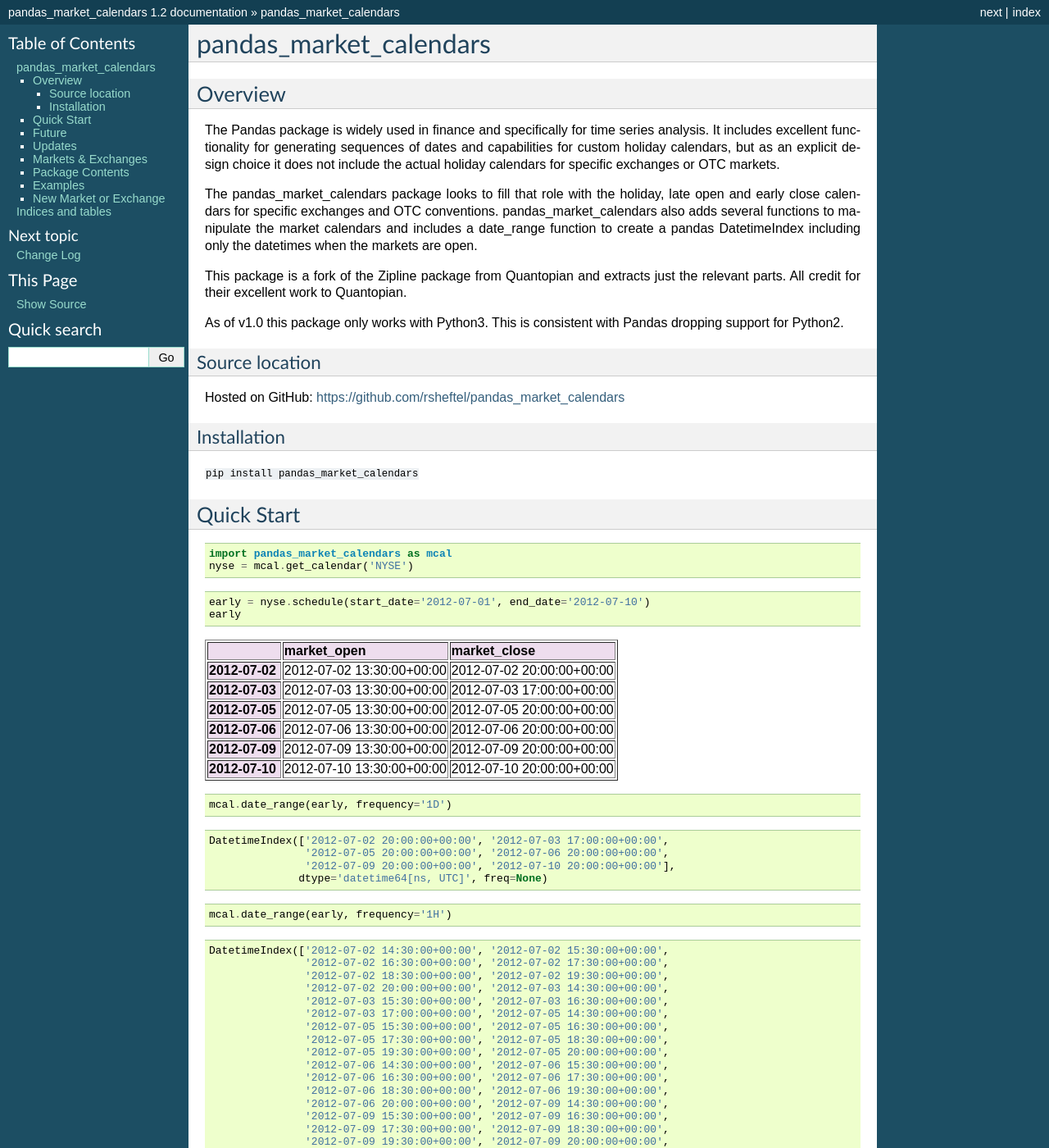
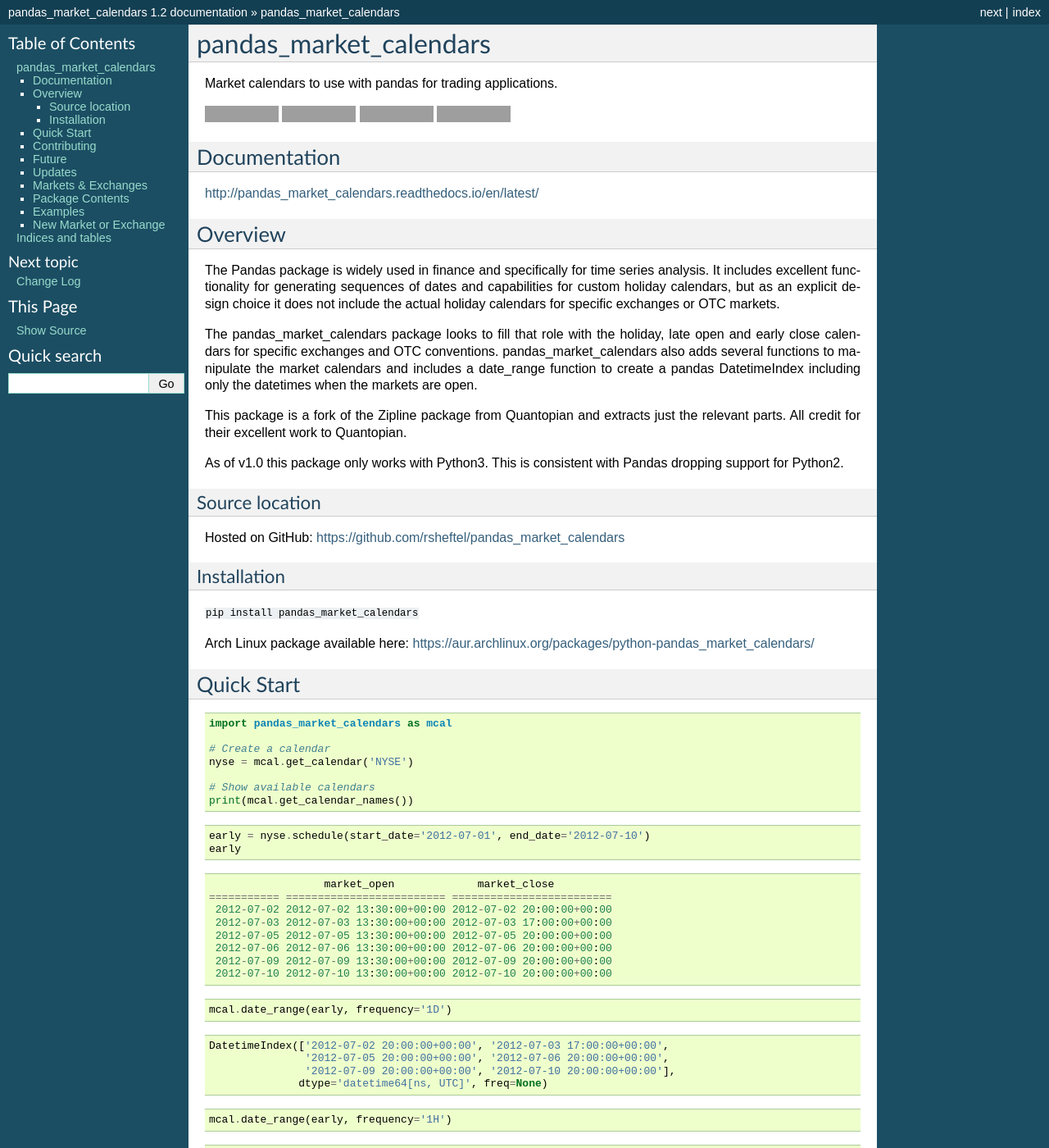
Before and after one commit to rsheftel/pandas_market_calendars, a Sphinx documentation site: the page built from docs/index.rst, in a window 1280 px wide and 1400 px high. Shown: the whole window at 82% size. Built offline with Sphinx 7.4.7, drawn with Linux system fonts in a browser that asks for light colours; some of the changed lines change nothing that is shown; some of the changed text lies outside the part shown; grey boxes are pictures that could not be loaded.

Commit message:
Consolidate index.rst with README.rst

```diff
--- a/README.rst
+++ b/README.rst
@@ -35,8 +35,12 @@
 
 As of v1.0 this package only works with Python3. This is consistent with Pandas dropping support for Python2.
 
+Source location
+~~~~~~~~~~~~~~~
+Hosted on GitHub: https://github.com/rsheftel/pandas_market_calendars
+
 Installation
-------------
+~~~~~~~~~~~~
 ``pip install pandas_market_calendars``
 
 Arch Linux package available here: https://aur.archlinux.org/packages/python-pandas_market_calendars/
--- a/docs/index.rst
+++ b/docs/index.rst
@@ -1,143 +1,7 @@
 .. pandas_market_calendars documentation master file, created by
    sphinx-quickstart on Tue Dec 27 08:02:38 2016.
-   You can adapt this file completely to your liking, but it should at least
-   contain the root `toctree` directive.
 
-pandas_market_calendars
-=======================
-Overview
---------
-The Pandas package is widely used in finance and specifically for time series analysis. It includes excellent
-functionality for generating sequences of dates and capabilities for custom holiday calendars, but as an explicit
-design choice it does not include the actual holiday calendars for specific exchanges or OTC markets.
-
-The pandas_market_calendars package looks to fill that role with the holiday, late open and early close calendars
-for specific exchanges and OTC conventions. pandas_market_calendars also adds several functions to manipulate the
-market calendars and includes a date_range function to create a pandas DatetimeIndex including only the datetimes
-when the markets are open.
-
-This package is a fork of the Zipline package from Quantopian and extracts just the relevant parts. All credit for
-their excellent work to Quantopian.
-
-As of v1.0 this package only works with Python3. This is consistent with Pandas dropping support for Python2.
-
-Source location
-~~~~~~~~~~~~~~~
-Hosted on GitHub: https://github.com/rsheftel/pandas_market_calendars
-
-Installation
-~~~~~~~~~~~~
-``pip install pandas_market_calendars``
-
-Quick Start
------------
-.. code:: python
-
-    import pandas_market_calendars as mcal
-    nyse = mcal.get_calendar('NYSE')
-
-.. code:: python
-
-    early = nyse.schedule(start_date='2012-07-01', end_date='2012-07-10')
-    early
-
-.. raw:: html
-
-    <div>
-    <table border="1" class="dataframe">
-      <thead>
-        <tr style="text-align: right;">
-          <th></th>
-          <th>market_open</th>
-          <th>market_close</th>
-        </tr>
-      </thead>
-      <tbody>
-        <tr>
-          <th>2012-07-02</th>
-          <td>2012-07-02 13:30:00+00:00</td>
-          <td>2012-07-02 20:00:00+00:00</td>
-        </tr>
-        <tr>
-          <th>2012-07-03</th>
-          <td>2012-07-03 13:30:00+00:00</td>
-          <td>2012-07-03 17:00:00+00:00</td>
-        </tr>
-        <tr>
-          <th>2012-07-05</th>
-          <td>2012-07-05 13:30:00+00:00</td>
-          <td>2012-07-05 20:00:00+00:00</td>
-        </tr>
-        <tr>
-          <th>2012-07-06</th>
-          <td>2012-07-06 13:30:00+00:00</td>
-          <td>2012-07-06 20:00:00+00:00</td>
-        </tr>
-        <tr>
-          <th>2012-07-09</th>
-          <td>2012-07-09 13:30:00+00:00</td>
-          <td>2012-07-09 20:00:00+00:00</td>
-        </tr>
-        <tr>
-          <th>2012-07-10</th>
-          <td>2012-07-10 13:30:00+00:00</td>
-          <td>2012-07-10 20:00:00+00:00</td>
-        </tr>
-      </tbody>
-    </table>
-    </div>
-
-.. code:: python
-
-    mcal.date_range(early, frequency='1D')
-
-
-
-
-.. parsed-literal::
-
-    DatetimeIndex(['2012-07-02 20:00:00+00:00', '2012-07-03 17:00:00+00:00',
-                   '2012-07-05 20:00:00+00:00', '2012-07-06 20:00:00+00:00',
-                   '2012-07-09 20:00:00+00:00', '2012-07-10 20:00:00+00:00'],
-                  dtype='datetime64[ns, UTC]', freq=None)
-
-
-
-.. code:: python
-
-    mcal.date_range(early, frequency='1H')
-
-
-
-
-.. parsed-literal::
-
-    DatetimeIndex(['2012-07-02 14:30:00+00:00', '2012-07-02 15:30:00+00:00',
-                   '2012-07-02 16:30:00+00:00', '2012-07-02 17:30:00+00:00',
-                   '2012-07-02 18:30:00+00:00', '2012-07-02 19:30:00+00:00',
-                   '2012-07-02 20:00:00+00:00', '2012-07-03 14:30:00+00:00',
-                   '2012-07-03 15:30:00+00:00', '2012-07-03 16:30:00+00:00',
-                   '2012-07-03 17:00:00+00:00', '2012-07-05 14:30:00+00:00',
-                   '2012-07-05 15:30:00+00:00', '2012-07-05 16:30:00+00:00',
-                   '2012-07-05 17:30:00+00:00', '2012-07-05 18:30:00+00:00',
-                   '2012-07-05 19:30:00+00:00', '2012-07-05 20:00:00+00:00',
-                   '2012-07-06 14:30:00+00:00', '2012-07-06 15:30:00+00:00',
-                   '2012-07-06 16:30:00+00:00', '2012-07-06 17:30:00+00:00',
-                   '2012-07-06 18:30:00+00:00', '2012-07-06 19:30:00+00:00',
-                   '2012-07-06 20:00:00+00:00', '2012-07-09 14:30:00+00:00',
-                   '2012-07-09 15:30:00+00:00', '2012-07-09 16:30:00+00:00',
-                   '2012-07-09 17:30:00+00:00', '2012-07-09 18:30:00+00:00',
-                   '2012-07-09 19:30:00+00:00', '2012-07-09 20:00:00+00:00',
-                   '2012-07-10 14:30:00+00:00', '2012-07-10 15:30:00+00:00',
-                   '2012-07-10 16:30:00+00:00', '2012-07-10 17:30:00+00:00',
-                   '2012-07-10 18:30:00+00:00', '2012-07-10 19:30:00+00:00',
-                   '2012-07-10 20:00:00+00:00'],
-                  dtype='datetime64[ns, UTC]', freq=None)
-
-Future
-------
-This package is open sourced under the MIT license. Everyone is welcome to add more exchanges or OTC markets, confirm
-or correct the existing calendars, and generally do whatever they desire with this code.
+.. include:: ../README.rst
 
 Updates
 -------
```
